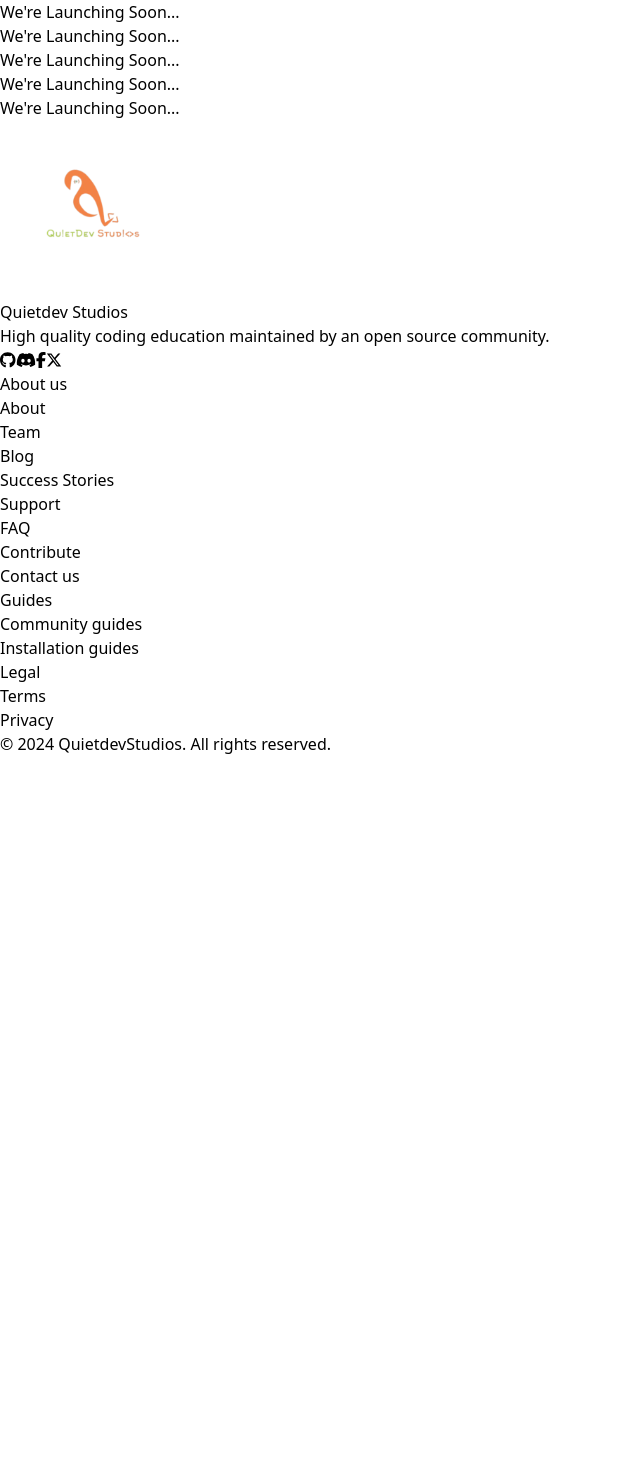
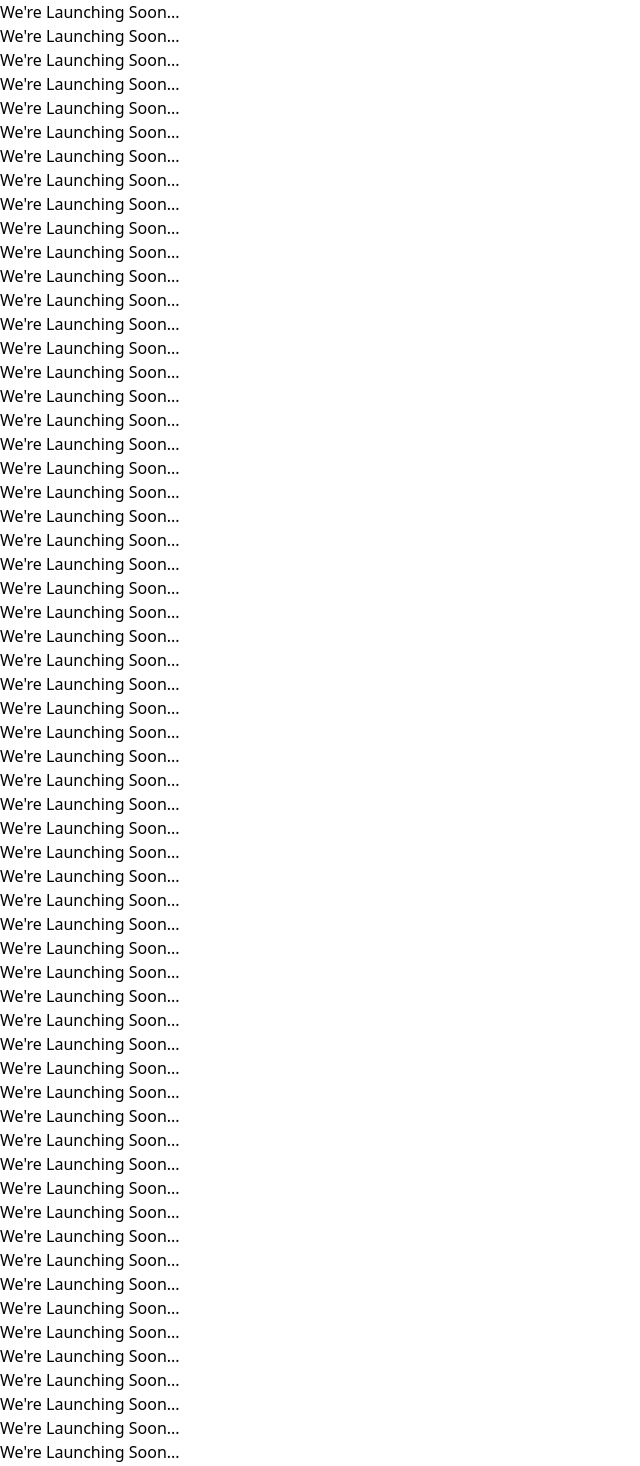
Before and after one commit to quietdevstudios/quietdevstudio, a React (Vite) app: page / in a window 1280 px wide. Shown: the part 564-2030 px from the top of the page, without its empty margins (0-640 px from the left). Before the commit the page ends 1320 px from the top, so only its background shows below. Built offline with nearby package versions, Linux system fonts and the light colour scheme.

Commit message:
error fix

```diff
--- a/src/App.jsx
+++ b/src/App.jsx
@@ -42,6 +42,174 @@ const App = () => {
       <h1 className="flex items-center justify-center text-3xl text-orange-600">
         We're Launching Soon...
       </h1>
+      <h1 className="flex items-center justify-center text-3xl text-orange-600">
+        We're Launching Soon...
+      </h1>
+      <h1 className="flex items-center justify-center text-3xl text-orange-600">
+        We're Launching Soon...
+      </h1>
+      <h1 className="flex items-center justify-center text-3xl text-orange-600">
+        We're Launching Soon...
+      </h1>
+      <h1 className="flex items-center justify-center text-3xl text-orange-600">
+        We're Launching Soon...
+      </h1>
+      <h1 className="flex items-center justify-center text-3xl text-orange-600">
+        We're Launching Soon...
+      </h1>
+      <h1 className="flex items-center justify-center text-3xl text-orange-600">
+        We're Launching Soon...
+      </h1>
+      <h1 className="flex items-center justify-center text-3xl text-orange-600">
+        We're Launching Soon...
+      </h1>
+      <h1 className="flex items-center justify-center text-3xl text-orange-600">
+        We're Launching Soon...
+      </h1>
+      <h1 className="flex items-center justify-center text-3xl text-orange-600">
+        We're Launching Soon...
+      </h1>
+      <h1 className="flex items-center justify-center text-3xl text-orange-600">
+        We're Launching Soon...
+      </h1>
+      <h1 className="flex items-center justify-center text-3xl text-orange-600">
+        We're Launching Soon...
+      </h1>
+      <h1 className="flex items-center justify-center text-3xl text-orange-600">
+        We're Launching Soon...
+      </h1>
+      <h1 className="flex items-center justify-center text-3xl text-orange-600">
+        We're Launching Soon...
+      </h1>
+      <h1 className="flex items-center justify-center text-3xl text-orange-600">
+        We're Launching Soon...
+      </h1>
+      <h1 className="flex items-center justify-center text-3xl text-orange-600">
+        We're Launching Soon...
+      </h1>
+      <h1 className="flex items-center justify-center text-3xl text-orange-600">
+        We're Launching Soon...
+      </h1>
+      <h1 className="flex items-center justify-center text-3xl text-orange-600">
+        We're Launching Soon...
+      </h1>
+      <h1 className="flex items-center justify-center text-3xl text-orange-600">
+        We're Launching Soon...
+      </h1>
+      <h1 className="flex items-center justify-center text-3xl text-orange-600">
+        We're Launching Soon...
+      </h1>
+      <h1 className="flex items-center justify-center text-3xl text-orange-600">
+        We're Launching Soon...
+      </h1>
+      <h1 className="flex items-center justify-center text-3xl text-orange-600">
+        We're Launching Soon...
+      </h1>
+      <h1 className="flex items-center justify-center text-3xl text-orange-600">
+        We're Launching Soon...
+      </h1>
+      <h1 className="flex items-center justify-center text-3xl text-orange-600">
+        We're Launching Soon...
+      </h1>
+      <h1 className="flex items-center justify-center text-3xl text-orange-600">
+        We're Launching Soon...
+      </h1>
+      <h1 className="flex items-center justify-center text-3xl text-orange-600">
+        We're Launching Soon...
+      </h1>
+      <h1 className="flex items-center justify-center text-3xl text-orange-600">
+        We're Launching Soon...
+      </h1>
+      <h1 className="flex items-center justify-center text-3xl text-orange-600">
+        We're Launching Soon...
+      </h1>
+      <h1 className="flex items-center justify-center text-3xl text-orange-600">
+        We're Launching Soon...
+      </h1>
+      <h1 className="flex items-center justify-center text-3xl text-orange-600">
+        We're Launching Soon...
+      </h1>
+      <h1 className="flex items-center justify-center text-3xl text-orange-600">
+        We're Launching Soon...
+      </h1>
+      <h1 className="flex items-center justify-center text-3xl text-orange-600">
+        We're Launching Soon...
+      </h1>
+      <h1 className="flex items-center justify-center text-3xl text-orange-600">
+        We're Launching Soon...
+      </h1>
+      <h1 className="flex items-center justify-center text-3xl text-orange-600">
+        We're Launching Soon...
+      </h1>
+      <h1 className="flex items-center justify-center text-3xl text-orange-600">
+        We're Launching Soon...
+      </h1>
+      <h1 className="flex items-center justify-center text-3xl text-orange-600">
+        We're Launching Soon...
+      </h1>
+      <h1 className="flex items-center justify-center text-3xl text-orange-600">
+        We're Launching Soon...
+      </h1>
+      <h1 className="flex items-center justify-center text-3xl text-orange-600">
+        We're Launching Soon...
+      </h1>
+      <h1 className="flex items-center justify-center text-3xl text-orange-600">
+        We're Launching Soon...
+      </h1>
+      <h1 className="flex items-center justify-center text-3xl text-orange-600">
+        We're Launching Soon...
+      </h1>
+      <h1 className="flex items-center justify-center text-3xl text-orange-600">
+        We're Launching Soon...
+      </h1>
+      <h1 className="flex items-center justify-center text-3xl text-orange-600">
+        We're Launching Soon...
+      </h1>
+      <h1 className="flex items-center justify-center text-3xl text-orange-600">
+        We're Launching Soon...
+      </h1>
+      <h1 className="flex items-center justify-center text-3xl text-orange-600">
+        We're Launching Soon...
+      </h1>
+      <h1 className="flex items-center justify-center text-3xl text-orange-600">
+        We're Launching Soon...
+      </h1>
+      <h1 className="flex items-center justify-center text-3xl text-orange-600">
+        We're Launching Soon...
+      </h1>
+      <h1 className="flex items-center justify-center text-3xl text-orange-600">
+        We're Launching Soon...
+      </h1>
+      <h1 className="flex items-center justify-center text-3xl text-orange-600">
+        We're Launching Soon...
+      </h1>
+      <h1 className="flex items-center justify-center text-3xl text-orange-600">
+        We're Launching Soon...
+      </h1>
+      <h1 className="flex items-center justify-center text-3xl text-orange-600">
+        We're Launching Soon...
+      </h1>
+      <h1 className="flex items-center justify-center text-3xl text-orange-600">
+        We're Launching Soon...
+      </h1>
+      <h1 className="flex items-center justify-center text-3xl text-orange-600">
+        We're Launching Soon...
+      </h1>
+      <h1 className="flex items-center justify-center text-3xl text-orange-600">
+        We're Launching Soon...
+      </h1>
+      <h1 className="flex items-center justify-center text-3xl text-orange-600">
+        We're Launching Soon...
+      </h1>
+      <h1 className="flex items-center justify-center text-3xl text-orange-600">
+        We're Launching Soon...
+      </h1>
+      <h1 className="flex items-center justify-center text-3xl text-orange-600">
+        We're Launching Soon...
+      </h1>
+      <h1 className="flex items-center justify-center text-3xl text-orange-600">
+        We're Launching Soon...
+      </h1>
       <Footer />
     </>
   );
--- a/src/components/Footer.jsx
+++ b/src/components/Footer.jsx
@@ -11,7 +11,7 @@ import {
 
 const Footer = () => {
   return (
-    <footer className="bg-orange-100 text-orange-500 text-left absolut bottom-0 right-0 left-0 p-6 py-10">
+    <footer className="bg-orange-100 text-orange-500 text-left p-6 py-10">
       <div className="max-w-7xl mx-auto xl:grid xl:grid-cols-3">
         <section className="grid gap-6">
           <div className="flex items-center tracking-tighter">
--- a/src/index.css
+++ b/src/index.css
@@ -1,9 +1,6 @@
 @tailwind base;
 @tailwind components;
 @tailwind utilities;
-
-
-
 
 /* :root {
   font-family: Inter, system-ui, Avenir, Helvetica, Arial, sans-serif;
```
